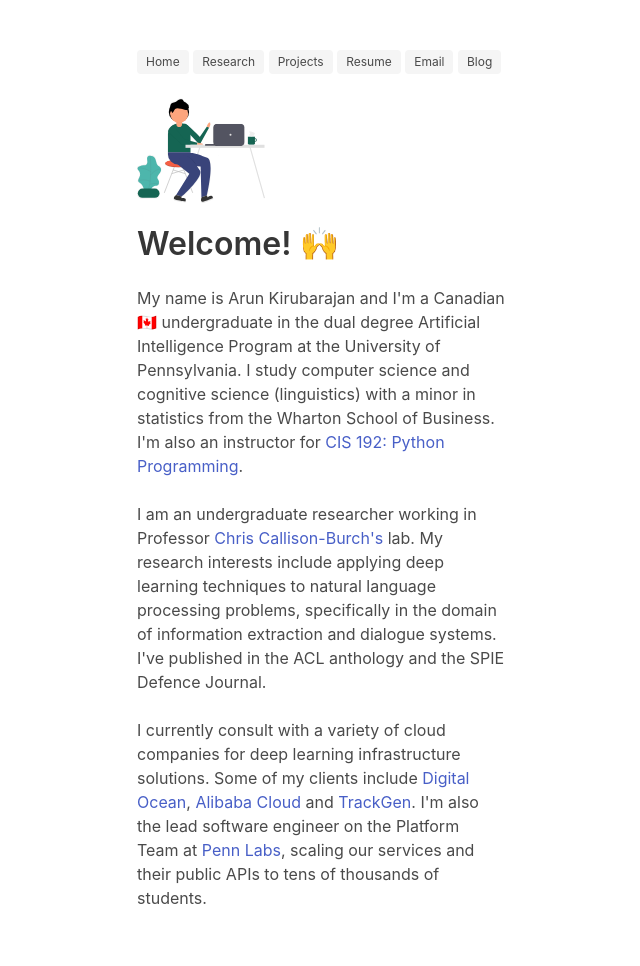
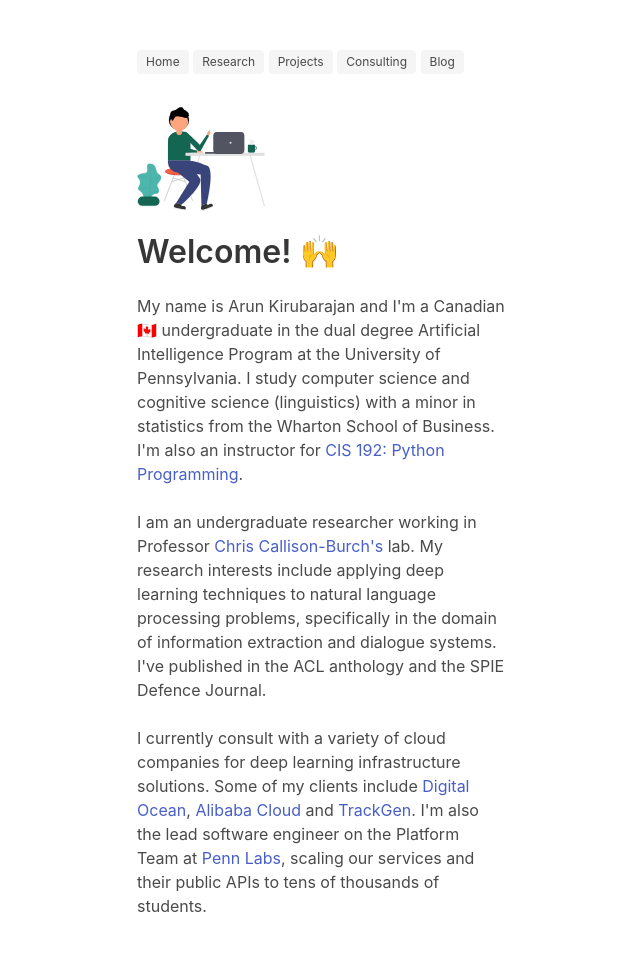
Before and after one commit to kirubarajan/old_site, a Django app: page / in a window 1280 px wide. Shown: the whole page, without its empty margins (319-959 px from the left). Before the commit the page ends 904 px from the top, so only its background shows below. Run offline with Django 3.2, Linux system fonts and the light colour scheme; some libraries are stand-ins or nearby versions.

Commit message:
Refactor navbar into base template

```diff
--- a/about/templates/base.html
+++ b/about/templates/base.html
@@ -12,6 +12,24 @@
     <script defer src="https://use.fontawesome.com/releases/v5.0.6/js/all.js"></script>
   </head>
   <body>
+    <section class="section" style="padding-bottom: 2rem">
+        <div class="container">
+          <div class="columns">
+            <div class="column is-one-fourth"> </div>
+            <div class="column">
+              <nav>
+                <a href="/"> <span class="tag is-light"> Home </span> </a>
+                <a href="/research"> <span class="tag is-light"> Research </span> </a>
+                <a href="/projects"> <span class="tag is-light"> Projects </span> </a>
+                <a href="/consulting"> <span class="tag is-light"> Consulting </span> </a>
+                <a href="/blog"> <span class="tag is-light"> Blog </span> </a>
+              </nav>
+            </div>
+            <div class="column is-one-fourth"> </div>
+          </div>
+        </div>
+      </section>
+
     {% block content %}
     {% endblock %}
   </body>
--- a/about/templates/splash.html
+++ b/about/templates/splash.html
@@ -2,25 +2,15 @@
 {% load static %}
 
 {% block content %}
-  <section class="section">
-    <div class="container">
-      <div class="columns">
-        <div class="column"></div>
-        <div class="column is-one-fourth">
-           <nav>
-            <a href="/"> <span class="tag is-light"> Home </span> </a>
-            <a href="/research"> <span class="tag is-light"> Research </span> </a>
-            <a href="/projects"> <span class="tag is-light"> Projects </span> </a>
-            <a href="{% static 'resume.pdf' %}"> <span class="tag is-light"> Resume </span> </a>
-            <a href="mailto:mail@kirubarajan.com"> <span class="tag is-light"> Email </span> </a>
-            <a href="/blog"> <span class="tag is-light"> Blog </span> </a>
-            <br> <br>
-          </nav>
+  <section class="section" style="padding-top: 0rem">
+      <div class="container">
+        <div class="columns">
+          <div class="column is-one-fourth"> </div>
+          <div class="column">
           <figure class="image is-128x128">
             <img src="{% static 'img/hello.svg' %}">
           </figure>
           <h1 class="title"> Welcome! 🙌 </h1>
-
           <p>
             My name is Arun Kirubarajan and I'm a Canadian 🇨🇦 undergraduate in the dual degree Artificial Intelligence
               Program at the University of Pennsylvania. I study computer science and cognitive science (linguistics) with a minor in statistics from the Wharton School of Business. I'm also an instructor for
```
Also changed, not shown: about/templates/blog.html (+5 -11 lines), about/templates/projects.html (+1 -10 lines), about/templates/research.html (+1 -10 lines).
